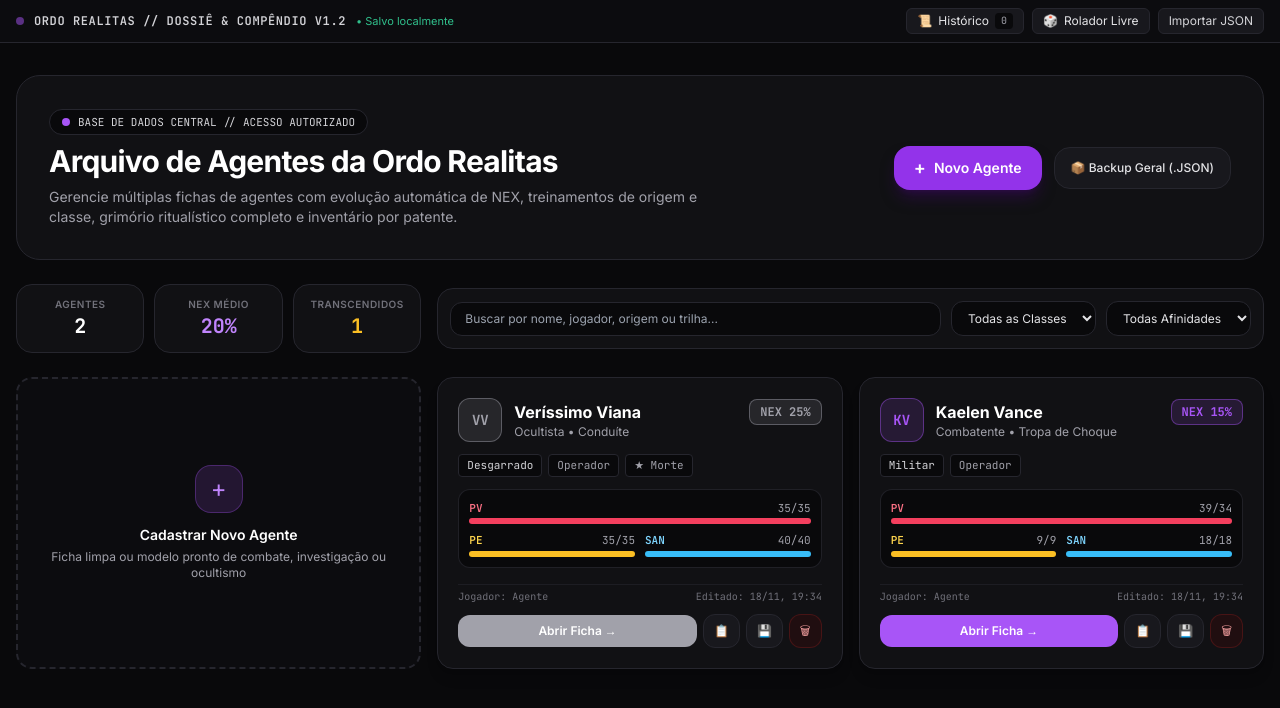
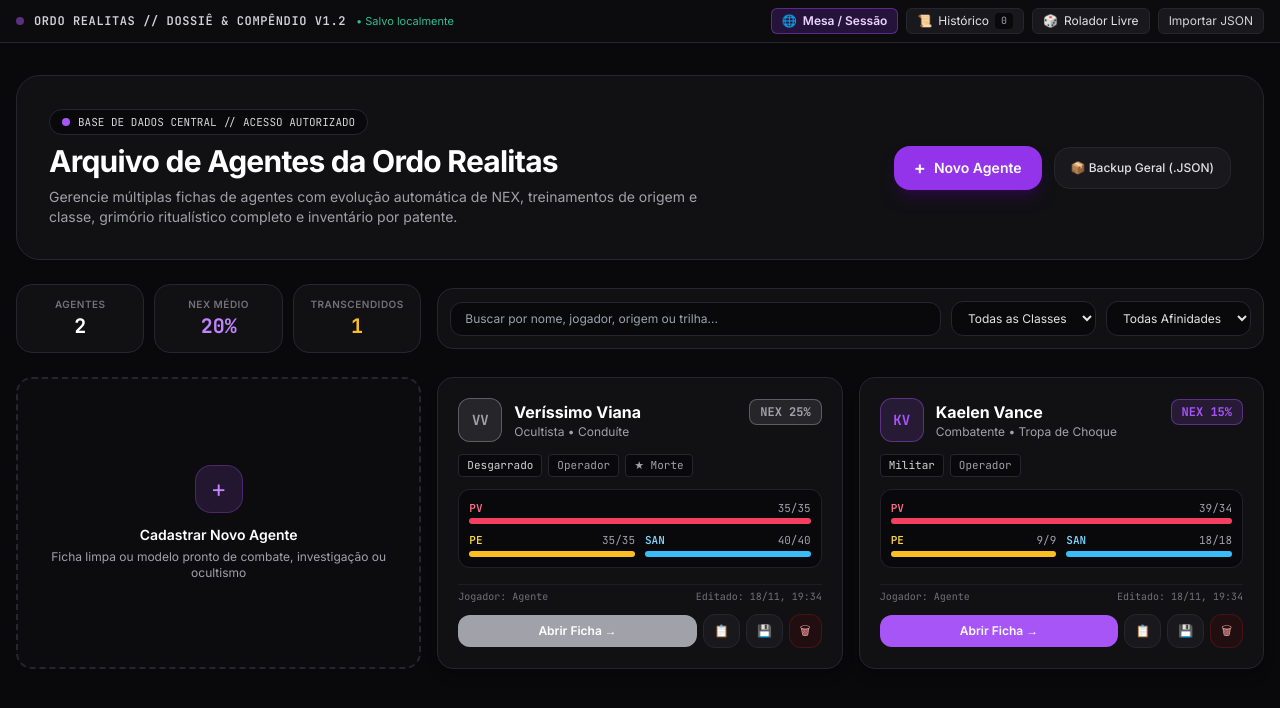
Before and after one commit to batata719/ficha, a plain HTML site: page index.html in a window 1280 px wide. Drawn offline with nearby package versions, Linux system fonts and the light colour scheme.

Commit message:
Add script tag for sessao_mestre_sync.js

```diff
--- a/index.html
+++ b/index.html
@@ -4085,5 +4085,6 @@
       }
     });
   </script>
+  <script type="module" src="./sessao_mestre_sync.js"></script>
 </body>
 </html>
```
